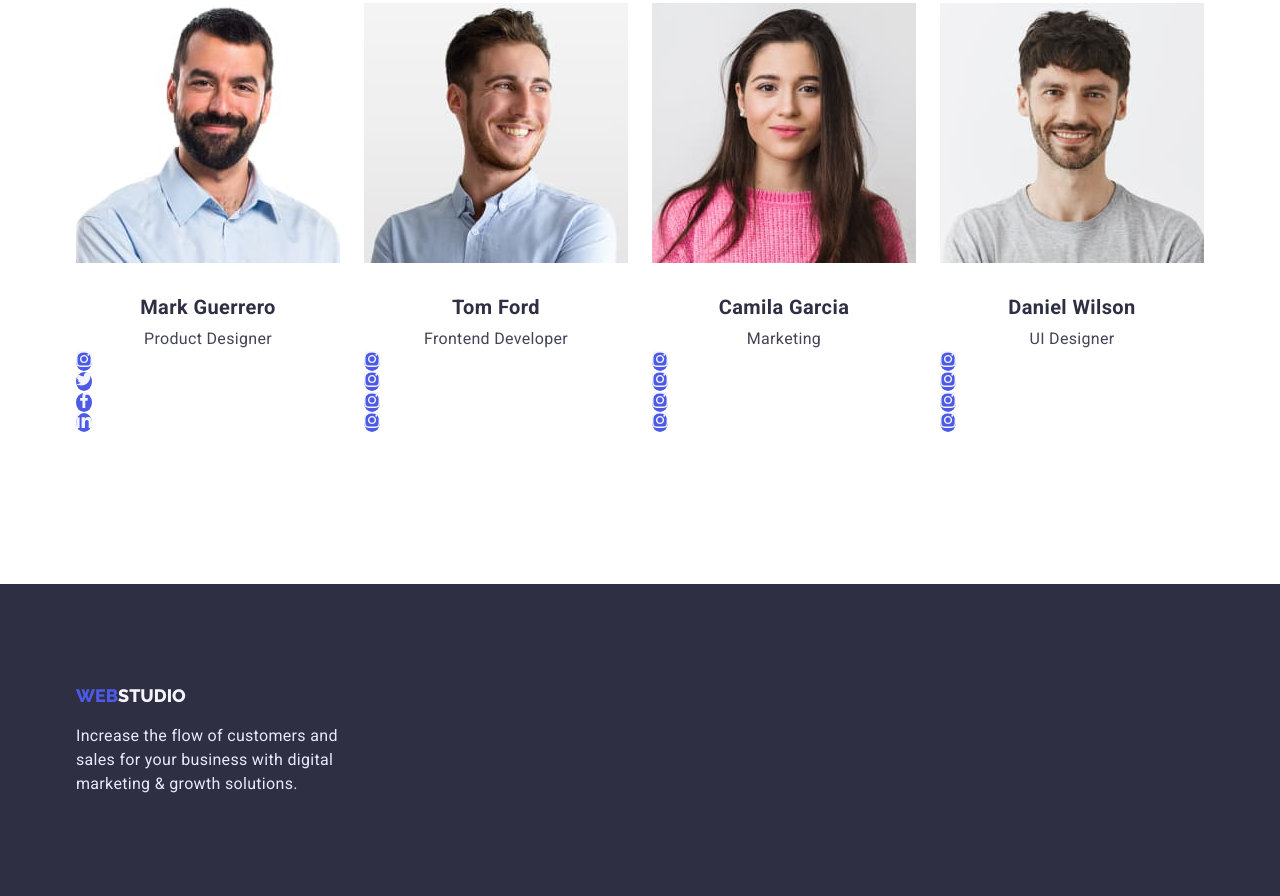
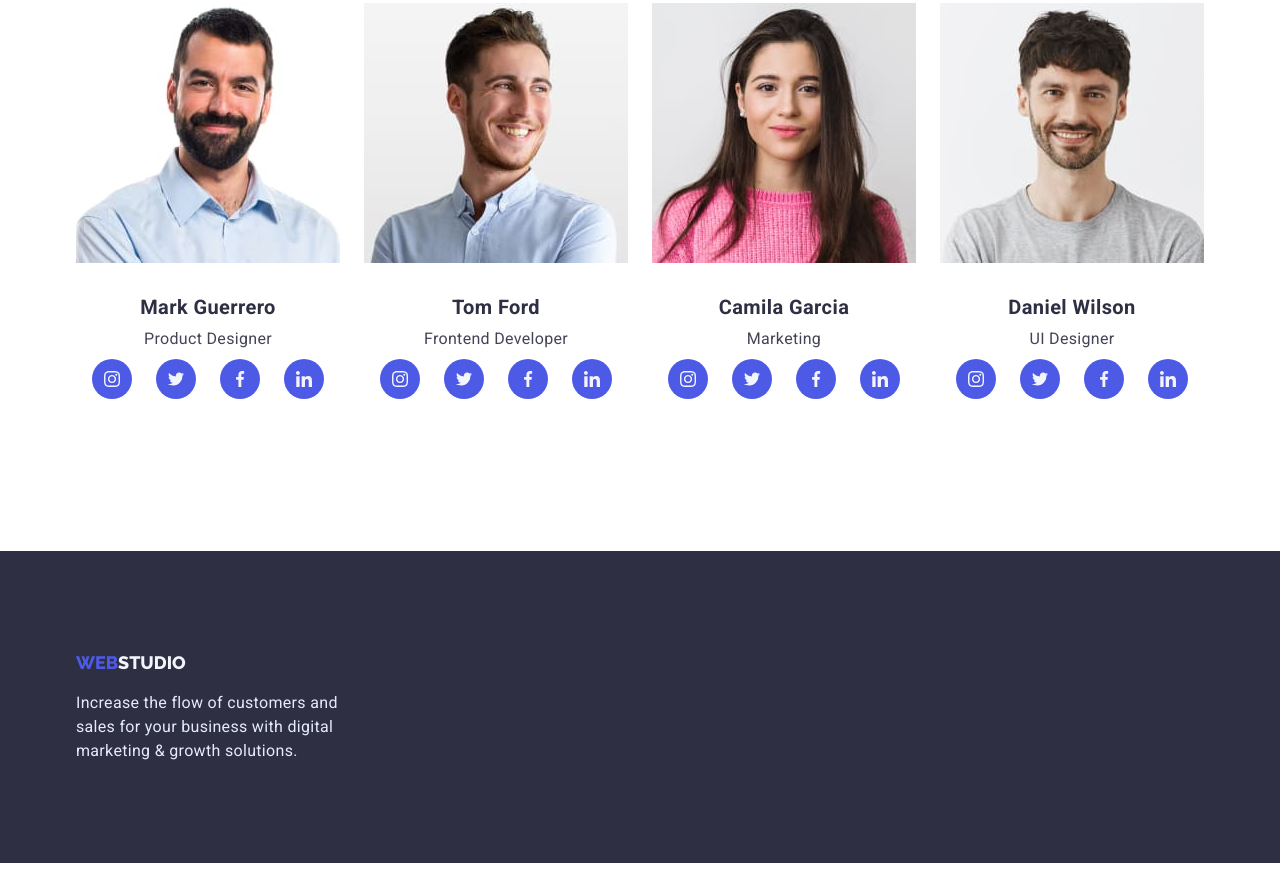
Before and after one commit to Oleksandr1joa/homework-4, a plain HTML site: page index.html in a window 1280 px wide. Shown: the part 1802-2698 px from the top of the page. After the commit the page ends 2665 px from the top, so only its background shows below. Drawn offline with nearby package versions, Linux system fonts and the light colour scheme.

Commit message:
social-icon

```diff
--- a/css/styles.css
+++ b/css/styles.css
@@ -301,7 +301,16 @@ border-radius: 4px;
     color:#FFFFFF;
 }
 /*======================OUR TEAM=========================*/
+.social-list {
+    display: flex;
+    justify-content: center;
+    margin-top: 8px;
+    gap: 24px;
+}
 .social-list-link {
+    display: flex;
+    justify-content: center;
+    align-items: center;
     width: 40px;
     height: 40px;
     border-radius: 50%;
--- a/index.html
+++ b/index.html
@@ -165,21 +165,21 @@
                 <li class="social-list-item">
                   <a href="" class="social-list-link">
                     <svg class="social-list-icon" width="16" height="16">
-                      <use href="./images/sprite.svg#icon-instagram"></use>
+                      <use href="./images/sprite.svg#icon-twitter"></use>
                     </svg>
                   </a>
                 </li>
                 <li class="social-list-item">
                   <a href="" class="social-list-link">
                     <svg class="social-list-icon" width="16" height="16">
-                      <use href="./images/sprite.svg#icon-instagram"></use>
+                      <use href="./images/sprite.svg#icon-facebook"></use>
                     </svg>
                   </a>
                 </li>
                 <li class="social-list-item">
                   <a href="" class="social-list-link">
                     <svg class="social-list-icon" width="16" height="16">
-                      <use href="./images/sprite.svg#icon-instagram"></use>
+                      <use href="./images/sprite.svg#icon-linkedin"></use>
                     </svg>
                   </a>
                 </li>
@@ -206,21 +206,21 @@
                 <li class="social-list-item">
                   <a href="" class="social-list-link">
                     <svg class="social-list-icon" width="16" height="16">
-                      <use href="./images/sprite.svg#icon-instagram"></use>
+                      <use href="./images/sprite.svg#icon-twitter"></use>
                     </svg>
                   </a>
                 </li>
                 <li class="social-list-item">
                   <a href="" class="social-list-link">
                     <svg class="social-list-icon" width="16" height="16">
-                      <use href="./images/sprite.svg#icon-instagram"></use>
+                      <use href="./images/sprite.svg#icon-facebook"></use>
                     </svg>
                   </a>
                 </li>
                 <li class="social-list-item">
                   <a href="" class="social-list-link">
                     <svg class="social-list-icon" width="16" height="16">
-                      <use href="./images/sprite.svg#icon-instagram"></use>
+                      <use href="./images/sprite.svg#icon-linkedin"></use>
                     </svg>
                   </a>
                 </li>
@@ -247,21 +247,21 @@
                 <li class="social-list-item">
                   <a href="" class="social-list-link">
                     <svg class="social-list-icon" width="16" height="16">
-                      <use href="./images/sprite.svg#icon-instagram"></use>
+                      <use href="./images/sprite.svg#icon-twitter"></use>
                     </svg>
                   </a>
                 </li>
                 <li class="social-list-item">
                   <a href="" class="social-list-link">
                     <svg class="social-list-icon" width="16" height="16">
-                      <use href="./images/sprite.svg#icon-instagram"></use>
+                      <use href="./images/sprite.svg#icon-facebook"></use>
                     </svg>
                   </a>
                 </li>
                 <li class="social-list-item">
                   <a href="" class="social-list-link">
                     <svg class="social-list-icon" width="16" height="16">
-                      <use href="./images/sprite.svg#icon-instagram"></use>
+                      <use href="./images/sprite.svg#icon-linkedin"></use>
                     </svg>
                   </a>
                 </li>
```
